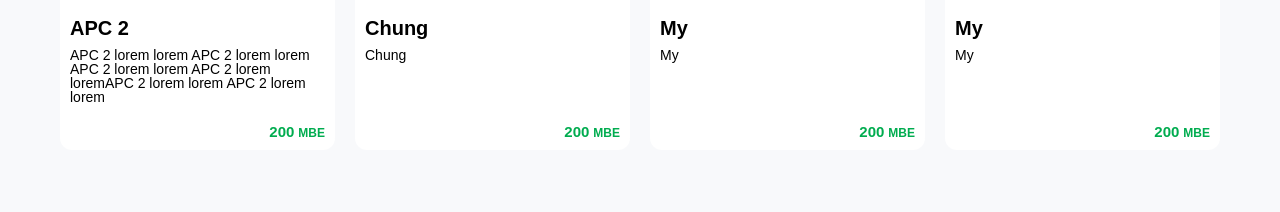
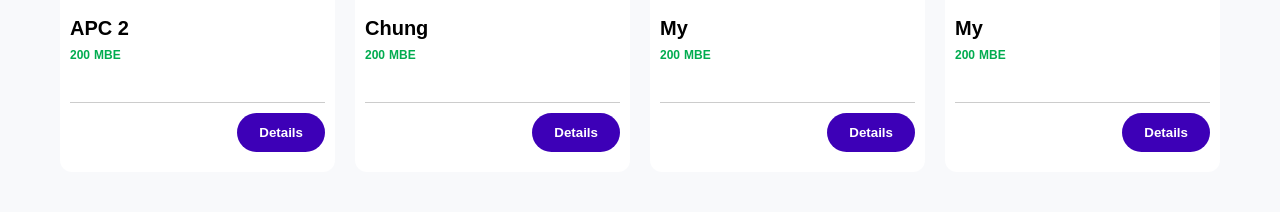
Before and after one commit to C2Tx420/APCers, a React (Vite) app: page / in a window 1280 px wide. Shown: the part 1603-1815 px from the top of the page. Built offline with nearby package versions, Linux system fonts and the light colour scheme; what @shyft-to/js would draw is missing.

Commit message:
update go to detail

```diff
--- a/src/components/Button/Button.scss
+++ b/src/components/Button/Button.scss
@@ -3,12 +3,15 @@
     border: 2px solid transparent;
     transition: .5s;
     cursor: pointer;
+    font-weight: 700;
+
+    &.s{
+        padding: 10px 20px;
+    }
 
     &.m {
         padding: 18px 40px;
-        font-size: 1.4rem;
         line-height: 100%;
-        font-weight: 700;
     }
 
     &.bordered {
--- /dev/null
+++ b/src/components/Button/index.js
@@ -0,0 +1 @@
+export {default} from './Button'
--- a/src/components/ProductCard/ProductCard.jsx
+++ b/src/components/ProductCard/ProductCard.jsx
@@ -1,17 +1,26 @@
 import React from 'react'
 import './ProductCard.scss'
+import Button from '../Button/Button';
+import { useNavigate } from 'react-router-dom';
 
 export default function ProductCard({data}) {
     const nftData = data.nft;
+    const navigate = useNavigate();
+
+    const handleGoTo = (e) => {
+      e.stopPropagation();
+      navigate(`/product/${data.nft_address}`)
+
+    }
   return (
-    <div className="product-card">
+    <div onClick={(e)=>handleGoTo(e)} className="product-card">
         <img src={nftData.image_uri} alt="" />
       <div className="product-card__bottom">
         <p className="name">{nftData.name}</p>
-        <p className="desc">
-          {nftData.description || 'Lorem ipsum dolor sit amet consectetur adipisicing elit.'}
-        </p>
         <p className="price">{data.price}<span>{data.currency_symbol}</span></p>
+        <div className="btn-wrapper">
+          <Button onClick={(e)=>handleGoTo(e)} size='s'>Details</Button>
+        </div>
       </div>
     </div>
   )
--- a/src/components/ProductCard/ProductCard.scss
+++ b/src/components/ProductCard/ProductCard.scss
@@ -35,21 +35,22 @@
             margin-bottom: 10px;
         }
 
-        .desc {
-            margin-bottom: 20px;
-            flex: 1;
-        }
-
         .price {
             font-weight: 700;
-            font-size: 1.5rem;
+            font-size: 1.2rem;
+            line-height: 1.4rem;
             color: #00AC4F;
-            margin-left: auto;
+            flex: 1;
             span {
-                font-size: 1.2rem;
-                line-height: 1.4rem;
                 margin-left: 4px;
             }
+        }
+        .btn-wrapper{
+            margin-top: 40px;
+            border-top: 1px solid #ccc;
+            padding: 10px 0;
+            display: flex;
+            justify-content: flex-end;
         }
     }
     &:hover{
```
